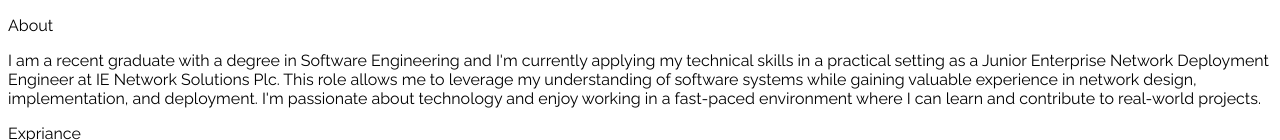
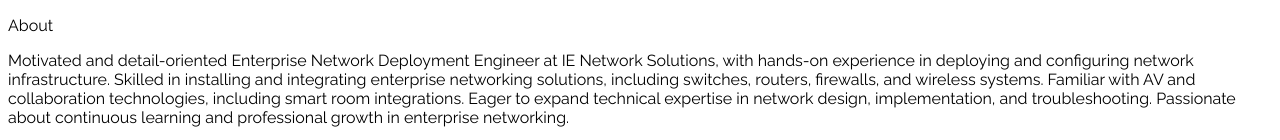
Before and after one commit to desalegn2/my-portfolio, a React (Create React App) app: page / in a window 1280 px wide. Shown: the part 812-952 px from the top of the page. Built offline with nearby package versions, Linux system fonts and the light colour scheme.

Commit message:
about update

```diff
--- a/src/portfolio/About.jsx
+++ b/src/portfolio/About.jsx
@@ -9,13 +9,19 @@
             <p className='text-4xl font-bold inline-border-b-4 border-gray-500'>About</p>
         </div>
         <p className='text-xl mt-20'>
-    I am a recent graduate with a degree in Software Engineering and I'm currently applying my technical
-skills in a practical setting as a Junior Enterprise Network Deployment Engineer at IE Network Solutions Plc.
-This role allows me to leverage my understanding of software systems while gaining valuable experience in network
-design, implementation, and deployment.
+            Motivated and detail-oriented Enterprise Network
+            Deployment Engineer at IE Network Solutions, with
+hands-on experience in deploying and configuring
+network infrastructure. Skilled in installing and
+integrating enterprise networking solutions,
+including switches, routers, firewalls, and wireless
+systems. Familiar with AV and collaboration
+technologies, including smart room integrations.
+Eager to expand technical expertise in network
+design, implementation, and troubleshooting.
+Passionate about continuous learning and
+professional growth in enterprise networking.
 
-I'm passionate about technology and enjoy working in a fast-paced environment
- where I can learn and contribute to real-world projects.
        </p>
 
       </div>
--- a/src/portfolio/SocialLinks.jsx
+++ b/src/portfolio/SocialLinks.jsx
@@ -48,7 +48,7 @@
                     Download CV <BsFillPersonLinesFill size={30} />
                 </>
             ),
-            href: "/desalegn.pdf",
+            href: "/DesalegnSisayBelayResume.pdf",
             style: "rounded-br-md",
             download: true
         },
```
Also changed, not shown: 2 other files (tests, documents, lock files or other folders).
